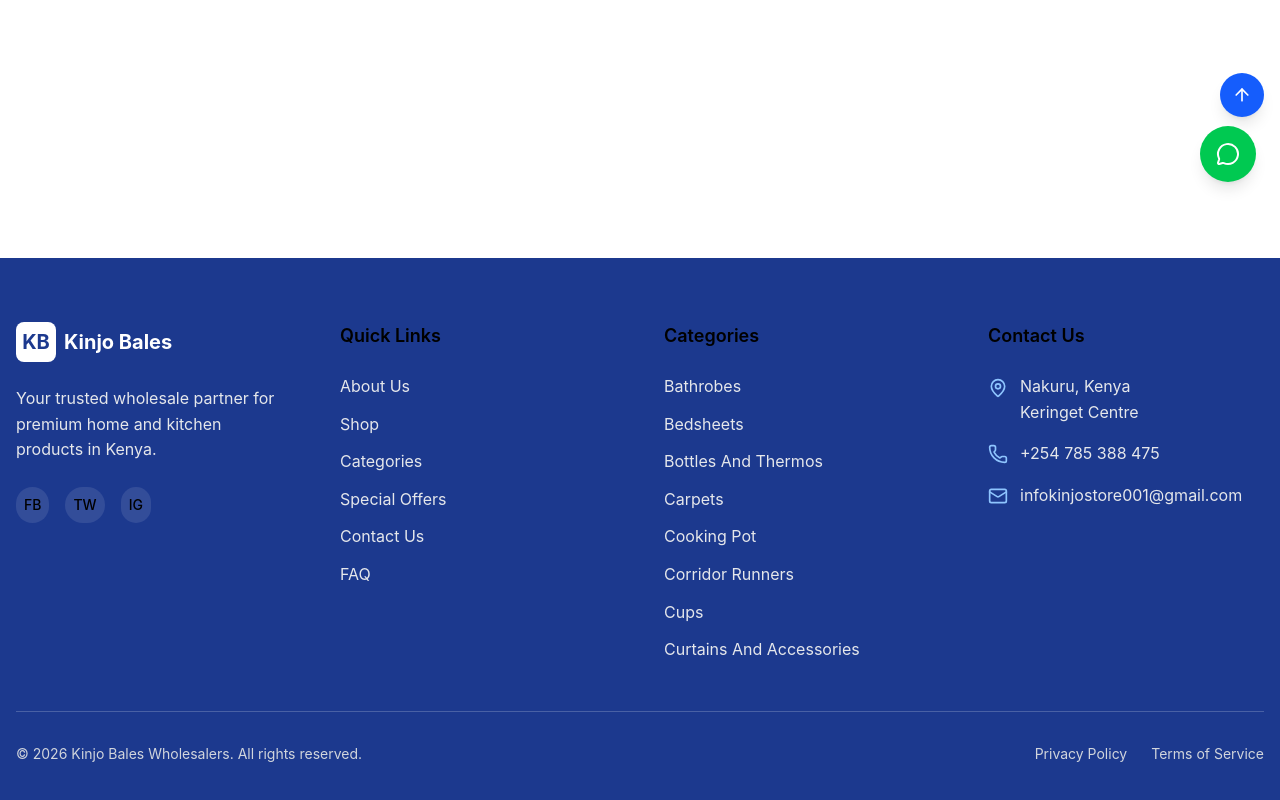
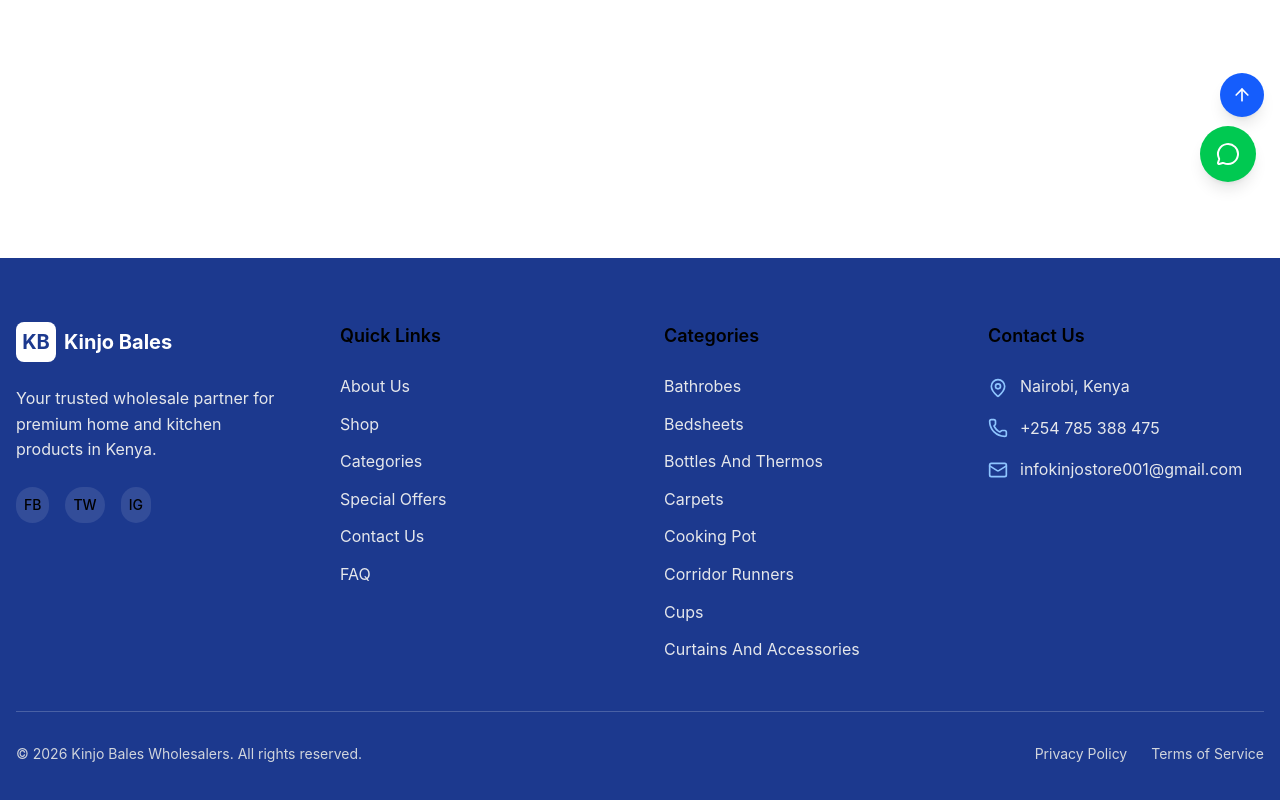
Before and after one commit to kipkoechkevin611-cloud/Kinjobales, a Next.js app: page /search in a window 1280 px wide. Shown: the part 587-1387 px from the top of the page. Built offline with nearby package versions, Linux system fonts and the light colour scheme; no server answers.

Commit message:
Fix thermos image, update Facebook link, remove Keringet location references

```diff
--- a/src/app/contact/page.tsx
+++ b/src/app/contact/page.tsx
@@ -52,8 +52,7 @@
               </div>
               <div>
                 <h3 className="font-semibold text-primary mb-1">Address</h3>
-                <p className="text-gray-600">Keringet Centre</p>
-                <p className="text-gray-600">Nakuru, Kenya</p>
+                <p className="text-gray-600">Nairobi, Kenya</p>
               </div>
             </div>
 
--- a/src/components/layout/Footer.tsx
+++ b/src/components/layout/Footer.tsx
@@ -98,8 +98,7 @@
               <li className="flex items-start gap-3">
                 <MapPin className="w-5 h-5 text-blue-300 mt-1 flex-shrink-0" />
                 <span className="text-gray-200">
-                  Nakuru, Kenya<br />
-                  Keringet Centre
+                  Nairobi, Kenya
                 </span>
               </li>
               <li className="flex items-center gap-3">
--- a/src/data/products.ts
+++ b/src/data/products.ts
@@ -1374,7 +1374,7 @@
     price: 1000,
     retailPrice: 1400,
     description: 'Insulated thermos small, keeps drinks hot or cold.',
-    images: ['/INSULATED THARMOS SMALL.jpg'],
+    images: ['/Bottles And Thermos.jpg'],
     stock: 50,
     rating: 4.5,
     colors: ['Silver', 'Blue', 'Red'],
--- a/src/lib/constants.ts
+++ b/src/lib/constants.ts
@@ -5,7 +5,7 @@
   ogImage: '/og-image.jpg',
   links: {
     twitter: 'https://twitter.com/kinjobales',
-    facebook: 'https://facebook.com/kinjobales',
+    facebook: 'https://www.facebook.com/share/194Zxt9hQh/',
     instagram: 'https://instagram.com/kinjobales',
   },
 }
```
